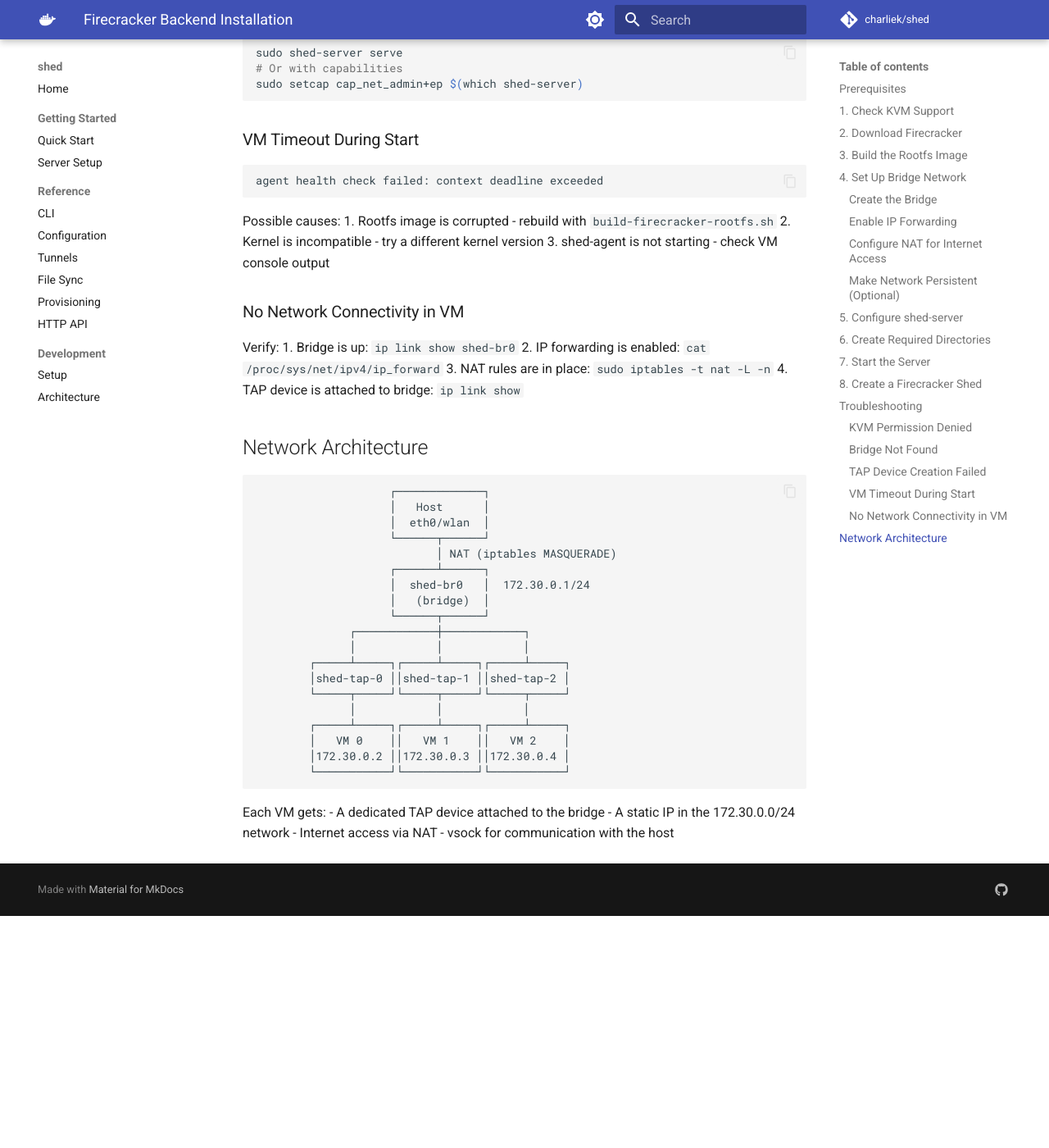
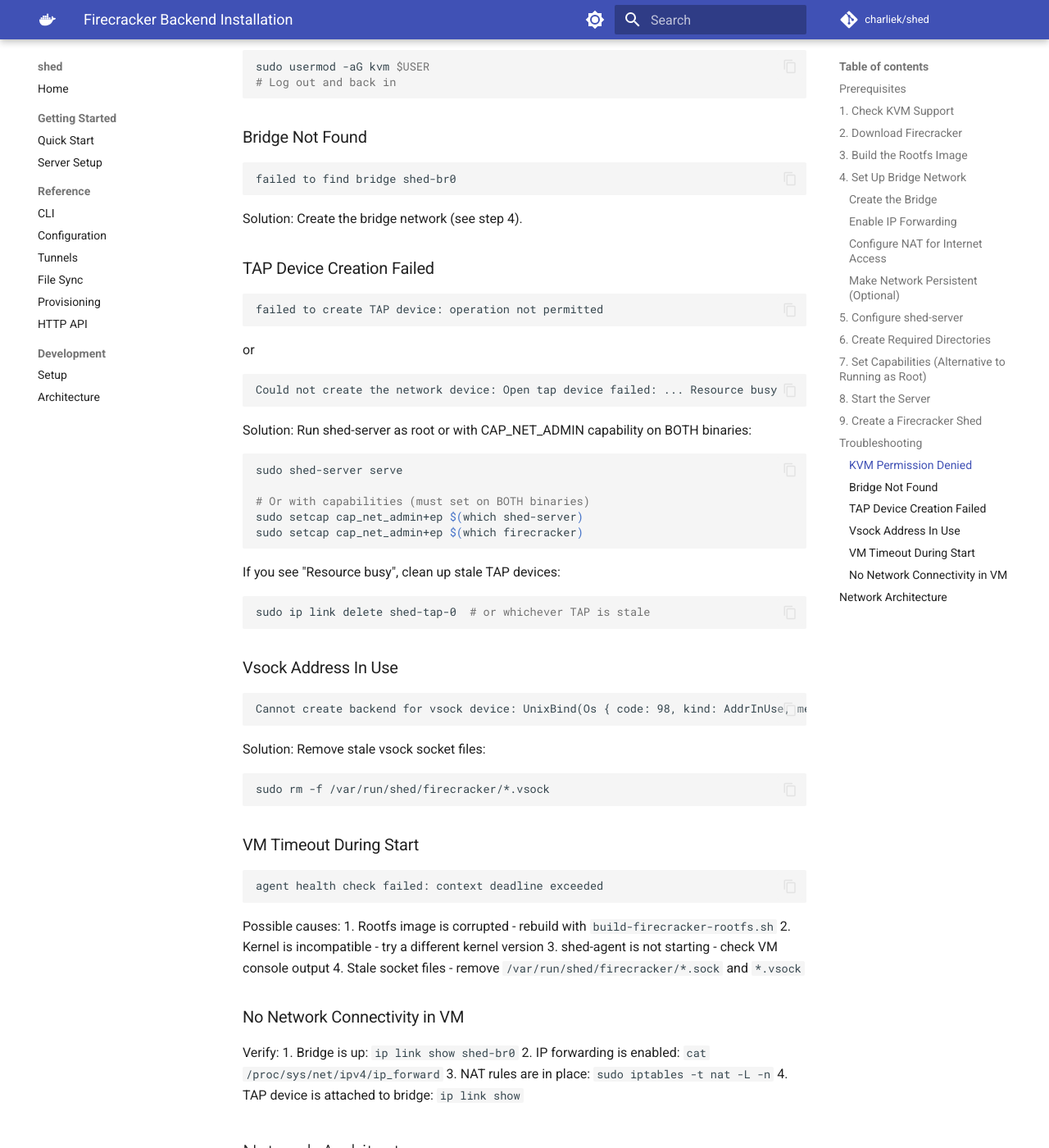
Before and after one commit to charliek/shed, an MkDocs documentation site: the page built from docs/firecracker_install.md, in a window 1280 px wide and 1400 px high, scrolled down 4190 px. Shown: the whole window at 82% size. Built offline with MkDocs 1.6.1 and Material for MkDocs 9.7.7, drawn with Linux system fonts in a browser that asks for light colours; comment, search, counter and statistics services are not loaded; before the commit the page ends 5307 px from its top, so only the background shows below that; some of the changed text lies outside the part shown.

Commit message:
Fix Firecracker vsock communication and VM lifecycle
- Change vsock from kernel vsock to Firecracker's UDS protocol
  Firecracker exposes vsock via Unix Domain Socket with a CONNECT
  handshake, not via /dev/vsock. Updated VsockClient to connect to
  the UDS, send "CONNECT <port>\n", and read "OK <port>\n" response.

- Fix VM terminating when HTTP request completes
  Changed NewMachine() and machine.Start() to use context.Background()
  instead of the HTTP request context. This prevents firecracker-go-sdk
  from terminating the VM when the request context is cancelled.

- Add socket cleanup on VM stop
  Remove .sock and .vsock files when stopping a VM to prevent
  "Address in use" errors on restart.

- Update documentation with debugging findings
  - Both shed-server AND firecracker binary need CAP_NET_ADMIN
  - Document correct vsock UDS protocol for manual testing
  - Add troubleshooting for vsock and TAP device errors

Co-Authored-By: Claude Opus 4.5 <noreply@anthropic.com>

````diff
--- a/docs/firecracker_install.md
+++ b/docs/firecracker_install.md
@@ -151,13 +151,32 @@ sudo chown -R $USER:$USER /var/lib/shed/firecracker
 sudo chown -R $USER:$USER /var/run/shed/firecracker
 ```
 
-## 7. Start the Server
+## 7. Set Capabilities (Alternative to Running as Root)
+
+To run shed-server without sudo, grant capabilities to BOTH binaries:
 
 ```bash
-shed-server serve
+# Both binaries need CAP_NET_ADMIN for TAP device creation
+sudo setcap cap_net_admin+ep ./bin/shed-server
+sudo setcap cap_net_admin+ep /usr/local/bin/firecracker
+
+# Verify capabilities are set
+getcap ./bin/shed-server /usr/local/bin/firecracker
 ```
 
-## 8. Create a Firecracker Shed
+**Note:** Firecracker is spawned as a child process, and Linux capabilities don't inherit to child processes. That's why both binaries need the capability set directly.
+
+## 8. Start the Server
+
+```bash
+# With capabilities set (from step 7)
+shed-server serve
+
+# Or run as root
+sudo shed-server serve
+```
+
+## 9. Create a Firecracker Shed
 
 ```bash
 # Create a shed with the Firecracker backend
@@ -195,11 +214,35 @@ Solution: Create the bridge network (see step 4).
 failed to create TAP device: operation not permitted
 ```
 
-Solution: Run shed-server as root or with CAP_NET_ADMIN capability:
+or
+
+```
+Could not create the network device: Open tap device failed: ... Resource busy
+```
+
+Solution: Run shed-server as root or with CAP_NET_ADMIN capability on BOTH binaries:
 ```bash
 sudo shed-server serve
-# Or with capabilities
+
+# Or with capabilities (must set on BOTH binaries)
 sudo setcap cap_net_admin+ep $(which shed-server)
+sudo setcap cap_net_admin+ep $(which firecracker)
+```
+
+If you see "Resource busy", clean up stale TAP devices:
+```bash
+sudo ip link delete shed-tap-0  # or whichever TAP is stale
+```
+
+### Vsock Address In Use
+
+```
+Cannot create backend for vsock device: UnixBind(Os { code: 98, kind: AddrInUse, message: "Address in use" })
+```
+
+Solution: Remove stale vsock socket files:
+```bash
+sudo rm -f /var/run/shed/firecracker/*.vsock
 ```
 
 ### VM Timeout During Start
@@ -212,6 +255,7 @@ Possible causes:
 1. Rootfs image is corrupted - rebuild with `build-firecracker-rootfs.sh`
 2. Kernel is incompatible - try a different kernel version
 3. shed-agent is not starting - check VM console output
+4. Stale socket files - remove `/var/run/shed/firecracker/*.sock` and `*.vsock`
 
 ### No Network Connectivity in VM
 
````
Also changed, not shown: docs/firecracker_howto.md (+28 -9 lines), 4 other files.
